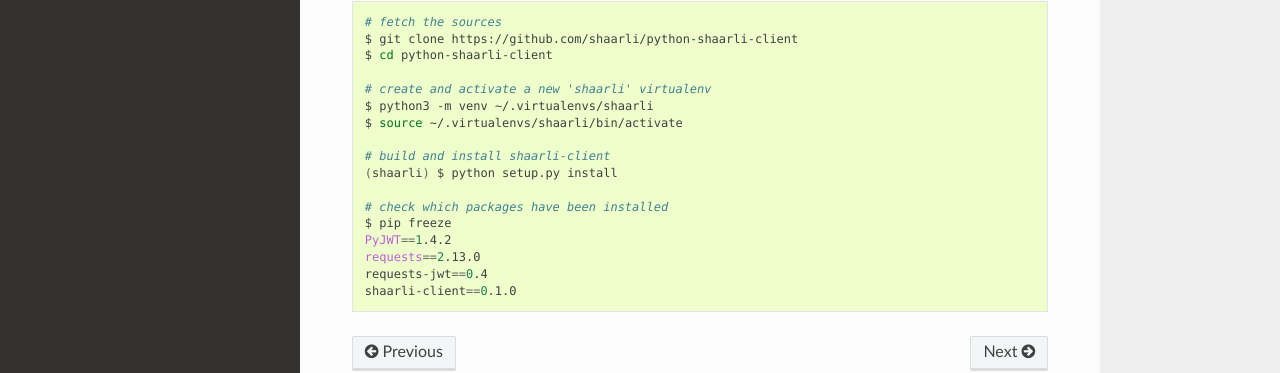
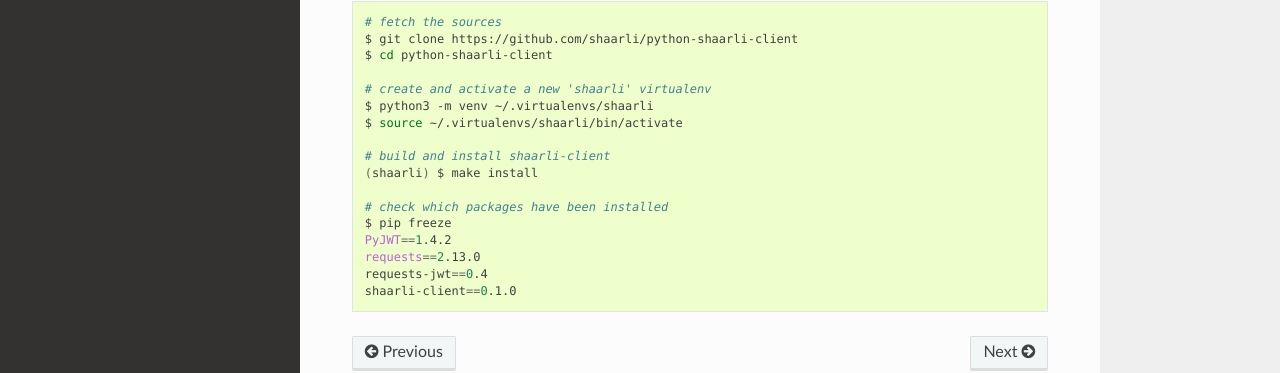
Before and after one commit to shaarli/python-shaarli-client, a Sphinx documentation site: the page built from docs/user/installation.rst, in a window 1280 px wide and 1293 px high. Shown: the part 792-1165 px from the top of the window. Built offline with Sphinx 7.4.7 and the Read the Docs theme 2.0.0, drawn with Linux system fonts in a browser that asks for light colours.

Commit message:
doc: use make install for installation from source code

```diff
--- a/docs/user/installation.rst
+++ b/docs/user/installation.rst
@@ -50,7 +50,7 @@
   $ source ~/.virtualenvs/shaarli/bin/activate
 
   # build and install shaarli-client
-  (shaarli) $ python setup.py install
+  (shaarli) $ make install
 
   # check which packages have been installed
   $ pip freeze
```
